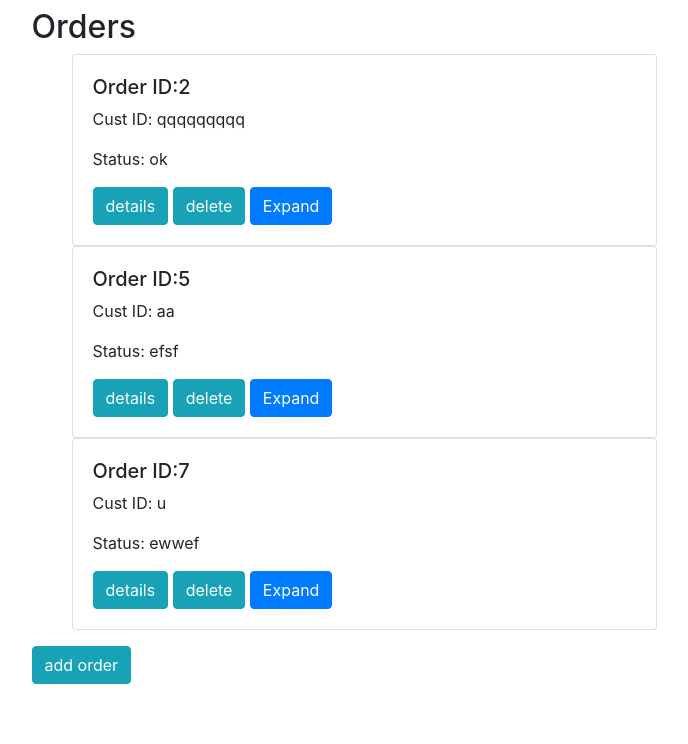
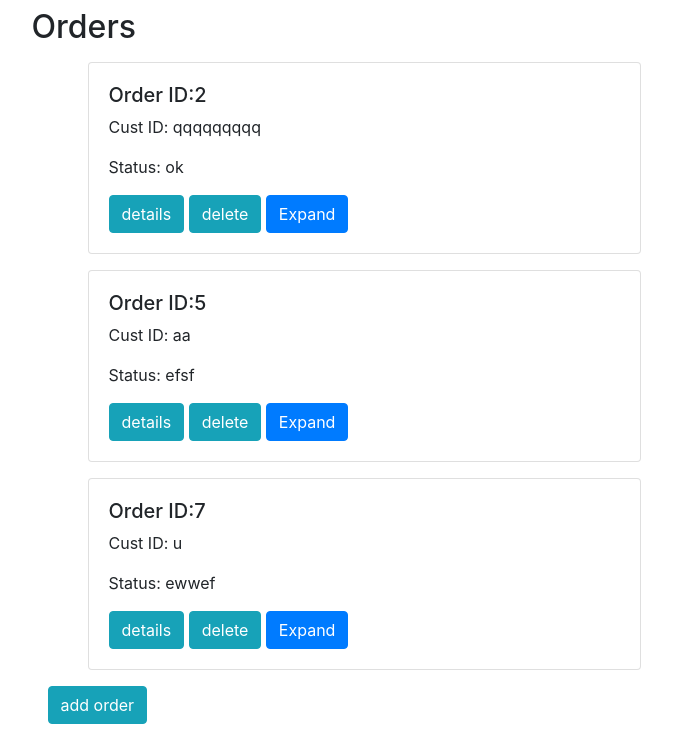
Before and after one commit to KamilKulerz/order_management, a Django app: page /orders/ in a window 1280 px wide. Shown: the part 56-800 px from the top of the page, without its empty margins (296-984 px from the left). Run offline with Django 3.2, Linux system fonts and the light colour scheme; data comes from the database, SQL or seed files in the repository; some libraries are stand-ins or nearby versions.

Commit message:
add margins + divs

```diff
--- a/orders_app/templates/orders_app/order_list.html
+++ b/orders_app/templates/orders_app/order_list.html
@@ -4,7 +4,7 @@
     <h2>Orders</h2>
     <ul>
         {% for order in object_list %}
-        <div class="card">
+        <div class="card m-3">
             <div class="card-body">
                 <h5>Order ID:{{ order.id }}</h5>
                 <p>Cust ID: {{order.customer_id}}</p>
@@ -15,7 +15,7 @@
                 <a class="btn btn-primary" id="{{order.id}}" data-toggle="collapse" href="#collapse{{order.id}}" role="button" aria-expanded="false" aria-multiselectable="true" aria-controls="collapseExample">Expand</a>
 
                 <div class="collapse" id="collapse{{order.id}}">
-                    <div class="card card-body">
+                    <div class="card m-3 card-body">
                         {% for ordereditem in order.ordereditem_set.all %}
                             {% include 'orders_app/ordereditem_detail.html' %}
                         {% endfor %}
@@ -29,5 +29,8 @@
 
         {% endfor %}
     </ul>
-    <a href="{% url 'orders_app:add_orders' %}" class="btn btn-info" role="button">add order</a>
+    <div class="m-3">
+
+        <a href="{% url 'orders_app:add_orders' %}" class="btn btn-info" role="button">add order</a>
+    </div>
 {% endblock %}
```
